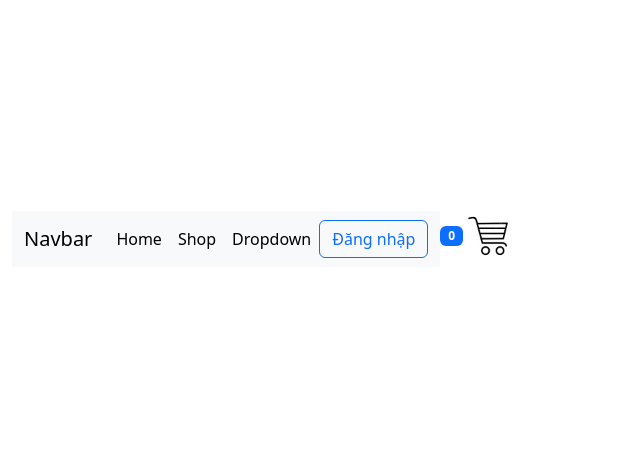
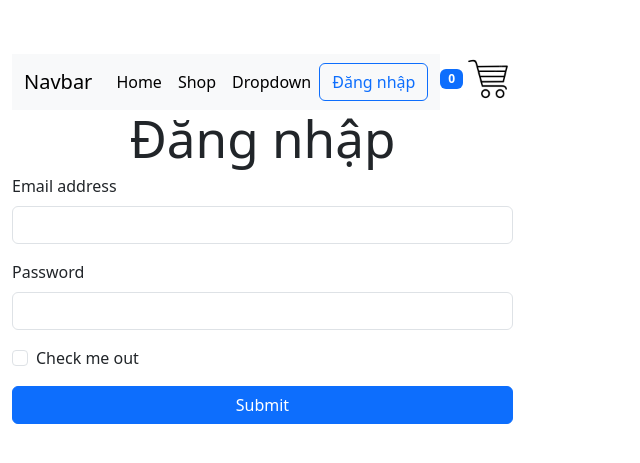
Before and after one commit to NVTLinh/react, a React (Vite) app: page /login in a window 1280 px wide. Shown: the part 161-624 px from the top of the page, without its empty margins (0-640 px from the left). Built offline with nearby package versions, Linux system fonts and the light colour scheme.

Commit message:
loginform

```diff
--- a/src/App.jsx
+++ b/src/App.jsx
@@ -25,6 +25,7 @@ function App() {
         <Route path='/shop' element={<Shop />} />
         <Route path='/todo' element={<TodoList />} />
         <Route path='/gio-hang' element={<GioHang />} />
+        <Route path='/login' element={<FormLogin />} />
       </Routes>
 
     </>
--- a/src/component/LoginForm.jsx
+++ b/src/component/LoginForm.jsx
@@ -1,96 +1,117 @@
-import { useState } from 'react'
-import '../assets/styles/LoginForm.css'
+import { useState } from 'react';
+import '../assets/styles/LoginForm.css';
 import Button from './Button';
 
 
 export default function FormLogin(props) {
     const [loginform, setLoginForm] = useState({
         email: '',
-        password: ''
+        password: '',
+    });
+
+    const [errors, setErrors] = useState({
+        email: '',
+        password: '',
     });
 
     const [lang, setLang] = useState('eng');
 
-    const [Loading, setLoading] = useState(false)
-
-    // const setUserEmail = (event)=>{
-    //     const target = event.target;
-    //     setLoginForm({
-    //         ...loginform,
-    //         email : target.value,
-    //     })
-    // }
-
-    // const setUserPassword = (event)=>{
-    //     const target = event.target;
-    //     setLoginForm({
-    //         ...loginform,
-    //         password : target.value,
-    //     })
-    // }
+    const [Loading, setLoading] = useState(false);
 
     const handleInputChange = (event) => {
         const { name, value } = event.target;
         setLoginForm({
             ...loginform,
-            [name]: value
+            [name]: value,
+        });
+
+        setErrors({
+            ...errors,
+            [name]: value ? '' : 'This field is required',
         });
     };
 
     const returnFormTitle = () => {
+        return lang === 'vi' ? <h1 className='mb-3 text-center'>Form đăng nhập</h1> : <h1 className='mb-3 text-center'>Login Form</h1>;
+    };
 
-        return lang === 'vi' ? <h1 className='mb-3 text-center'>Form đăng nhập</h1> : <h1 className='mb-3 text-center'>Login Form</h1>
-
-    }
+    const validateForm = () => {
+        const newErrors = {
+            email: loginform.email ? '' : 'This field is required',
+            password: loginform.password ? '' : 'This field is required',
+        };
+        setErrors(newErrors);
+        return !newErrors.email && !newErrors.password;
+    };
 
     const submitLogin = (event) => {
         event.preventDefault();
+
+        if (!validateForm()) {
+            return;
+        }
+
         setLoading(true);
         setTimeout(() => {
             setLoading(false);
-            if (loginform.email === 'TL@gmail.com' && loginform.password === '123456') {
+            if (loginform.email === 'a@gmail.com' && loginform.password === '123456') {
                 alert('Đăng nhập thành công');
-                return
+            } else {
+                setErrors({
+                    ...errors,
+                    email: loginform.email !== 'a@gmail.com' ? 'Email không đúng' : '',
+                    password: loginform.password !== '123456' ? 'Mật khẩu không đúng' : '',
+                });
             }
-            alert('Tài khoản hoặc mật khẩu không đúng');
-        }, 3000)
-    }
+        }, 1000);
+    };
 
     console.log(loginform);
 
     return (
         <div className="container">
-
-            <p>
-                Lời nhắn từ component cha : {props.message}
-            </p>
+            <h1 className='text-center'>
+                Đăng nhập
+            </h1>
 
             <form onSubmit={submitLogin}>
                 <div className="mb-3">
-                    <label htmlFor="exampleInputEmail1" className="htmlForm-label">Email address</label>
-                    <input type="email" name='email' className="form-control w-100" id="exampleInputEmail1" aria-describedby="emailHelp" onClick={handleInputChange} />
+                    <label htmlFor="exampleInputEmail1" className="form-label">Email address</label>
+                    <input
+                        type="email"
+                        name="email"
+                        className={`form-control w-100 ${errors.email ? 'is-invalid' : ''}`}
+                        id="exampleInputEmail1"
+                        aria-describedby="emailHelp"
+                        onChange={handleInputChange}
+                    />
+                    {errors.email && <div className="invalid-feedback">{errors.email}</div>}
                 </div>
                 <div className="mb-3">
-                    <label htmlFor="exampleInputPassword1" className="htmlForm-label">Password</label>
-                    <input type="password" name='password' className="form-control w-100" id="exampleInputPassword1" onClick={handleInputChange} />
+                    <label htmlFor="exampleInputPassword1" className="form-label">Password</label>
+                    <input
+                        type="password"
+                        name="password"
+                        className={`form-control w-100 ${errors.password ? 'is-invalid' : ''}`}
+                        id="exampleInputPassword1"
+                        onChange={handleInputChange}
+                    />
+                    {errors.password && <div className="invalid-feedback">{errors.password}</div>}
                 </div>
-                <div className="mb-3 htmlForm-check">
-                    <input type="checkbox" className="htmlForm-check-input " id="exampleCheck1" />
-                    <label className="htmlForm-check-label " htmlFor="exampleCheck1">Check me out</label>
+                <div className="mb-3 form-check">
+                    <input type="checkbox" className="form-check-input" id="exampleCheck1" />
+                    <label className="form-check-label" htmlFor="exampleCheck1">Check me out</label>
                 </div>
                 <button type="submit" className="btn btn-primary w-100" disabled={Loading}>
                     {Loading ? 'Loading...' : 'Submit'}
                 </button>
             </form>
 
-            <Button
-                type = "success"
-                loading = {Loading}
-                handleClick = {submitLogin}
-            >
-            </Button>
-
-
+            {/* <Button
+                type="success"
+                loading={Loading}
+                handleClick={submitLogin}
+            /> */}
         </div>
-    )
-};
+    );
+}
```
